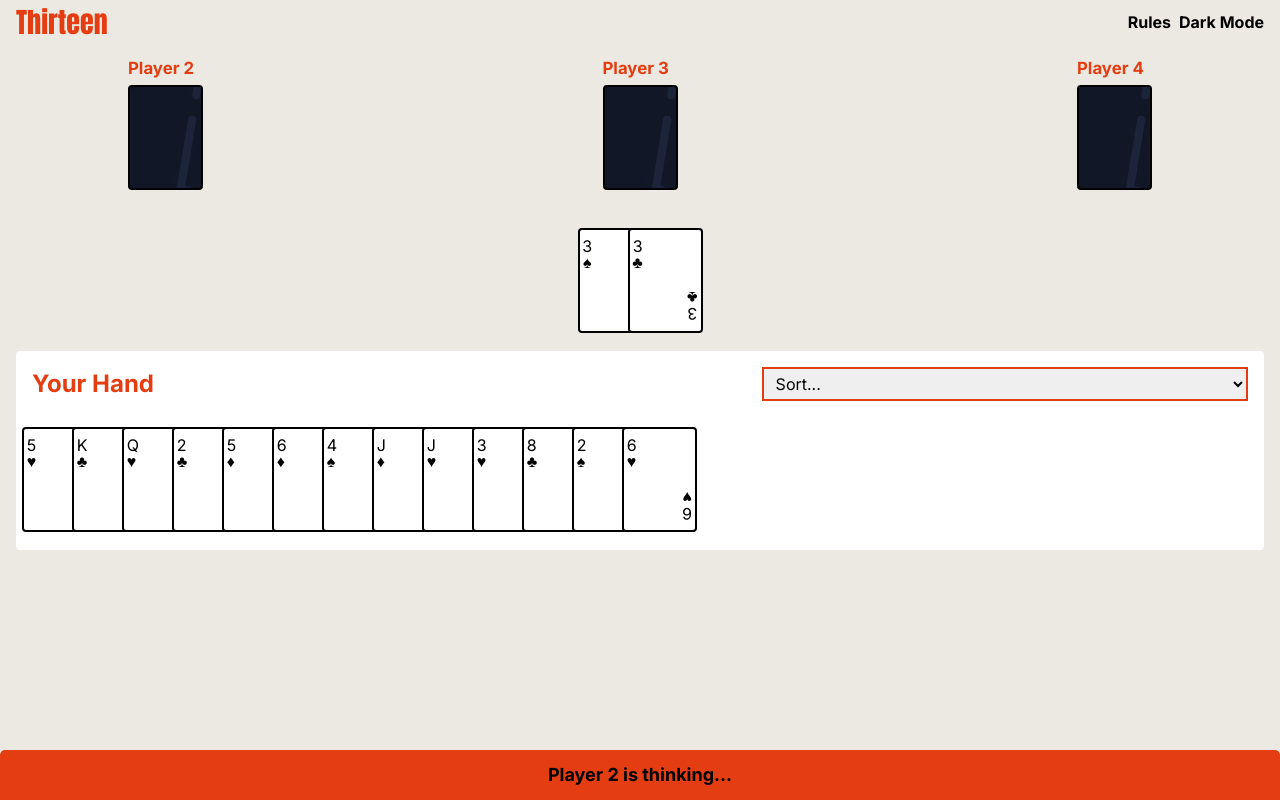
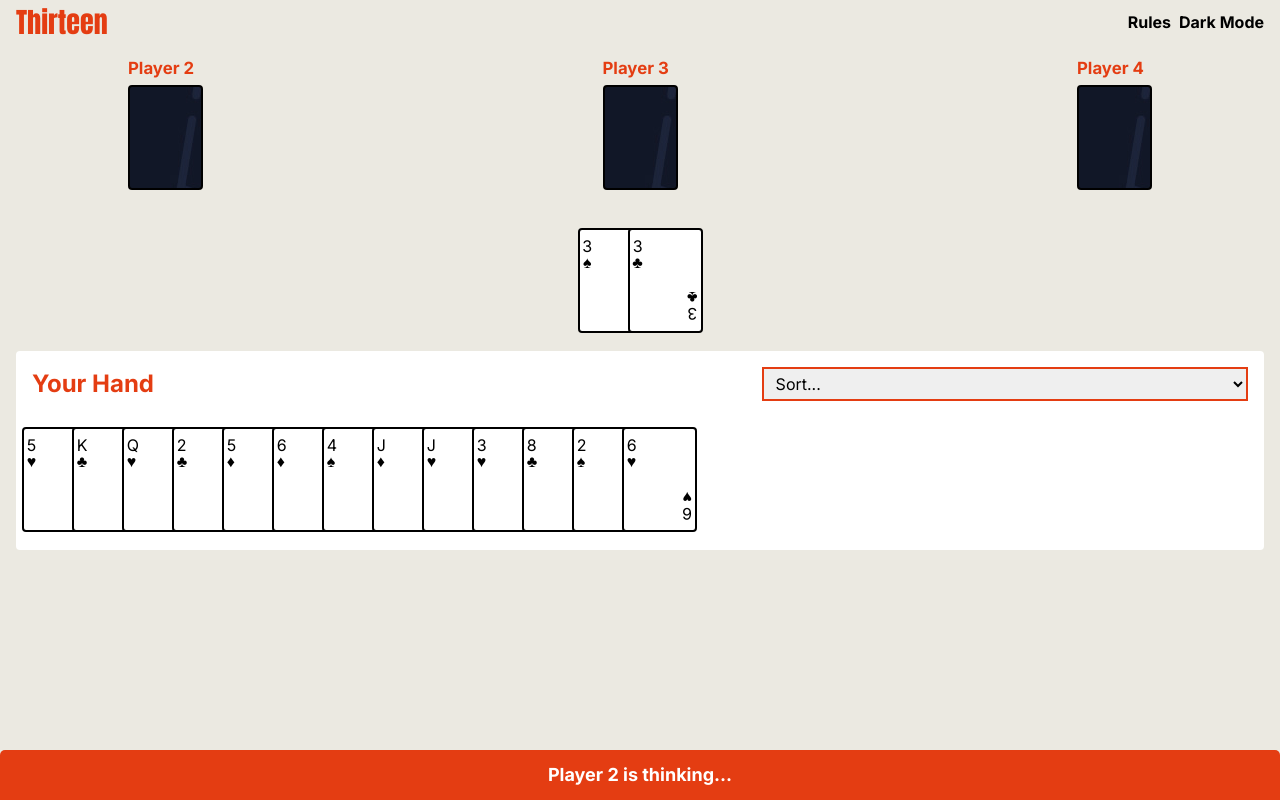
Before and after one commit to jduong09/thirteen, a Next.js app: page / in a window 1280 px wide. Both pictures are taken after a click on the button "Shuffle Deck". Built offline with nearby package versions, Linux system fonts and the light colour scheme.

Commit message:
Set color to inherit instead of fixed black.

```diff
--- a/components/game/game.js
+++ b/components/game/game.js
@@ -502,7 +502,7 @@ const Game = () => {
               <h2 className={gameStyles.turnIndicator}>
                 {endCycleClause ||
                 <div>
-                  <span>{turnMessage}</span>
+                  <span className={gameStyles.turnMessage}>{turnMessage}</span>
                   {gameOverClause && <button className={gameStyles.btnPlayAgain} onClick={handleRestartGame}>Play Again?</button>}
                 </div>}
               </h2>
--- a/components/game/game.module.scss
+++ b/components/game/game.module.scss
@@ -230,6 +230,10 @@ $tertiary-color: #D6536D;
   color: white;
 }
 
+.turnMessage {
+  color: white;
+}
+
 .aiMobileHand {
   > h3 {
     font-weight: 700;
```
